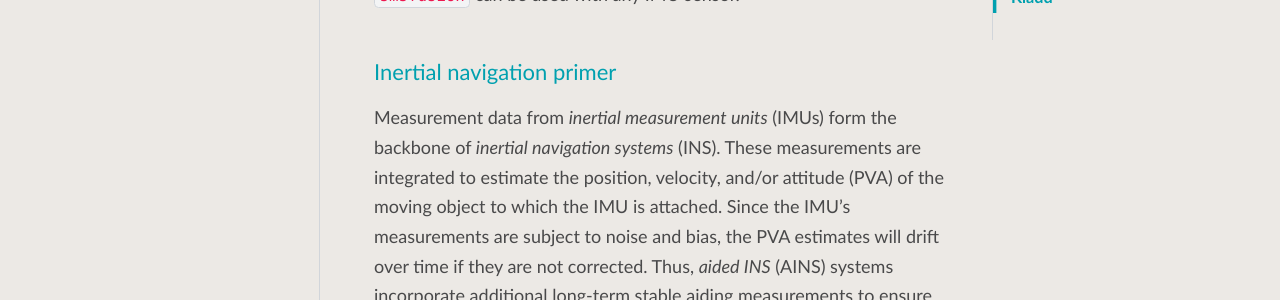
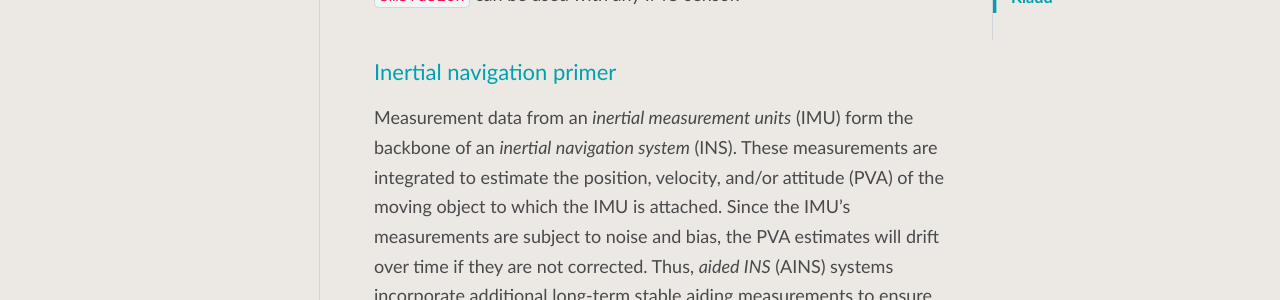
Before and after one commit to 4Subsea/smsfusion-python, a Sphinx documentation site: the page built from docs/user_guide/quickstart.rst, in a window 1280 px wide and 900 px high. Shown: the part 316-616 px from the top of the window. Built offline with Sphinx 7.4.7 and the PyData theme 0.15.4, drawn with Linux system fonts in a browser that asks for light colours.

Commit message:
small fix

```diff
--- a/docs/user_guide/quickstart.rst
+++ b/docs/user_guide/quickstart.rst
@@ -6,8 +6,8 @@ hardware, the algorithms provided by ``smsfusion`` can be used with any IMU sens
 
 Inertial navigation primer
 --------------------------
-Measurement data from `inertial measurement units` (IMUs) form the backbone of
-`inertial navigation systems` (INS). These measurements are integrated to estimate the
+Measurement data from an `inertial measurement units` (IMU) form the backbone of an
+`inertial navigation system` (INS). These measurements are integrated to estimate the
 position, velocity, and/or attitude (PVA) of the moving object to which the IMU is attached.
 Since the IMU's measurements are subject to noise and bias, the PVA estimates will drift
 over time if they are not corrected. Thus, `aided INS` (AINS) systems incorporate additional
```
